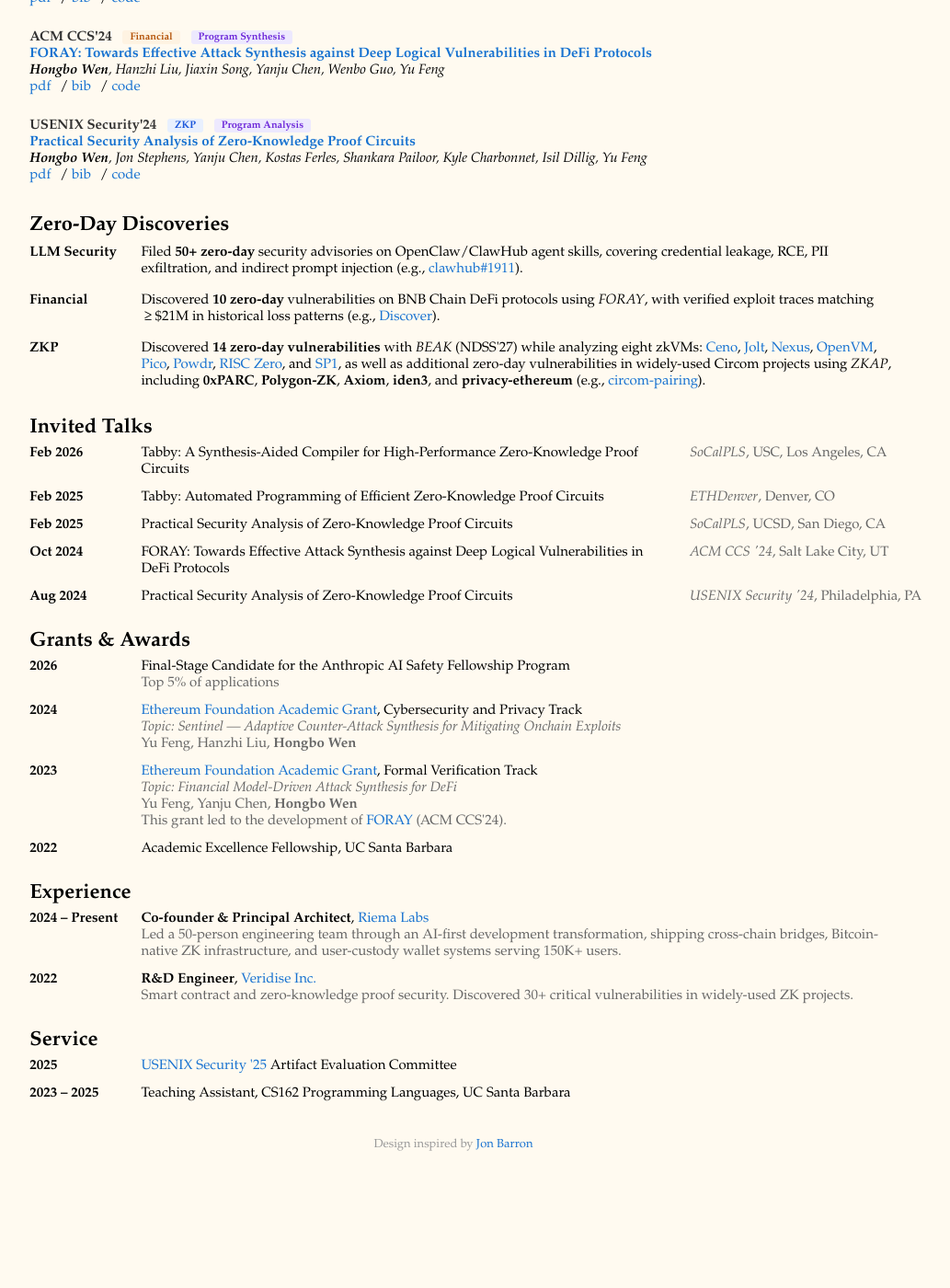
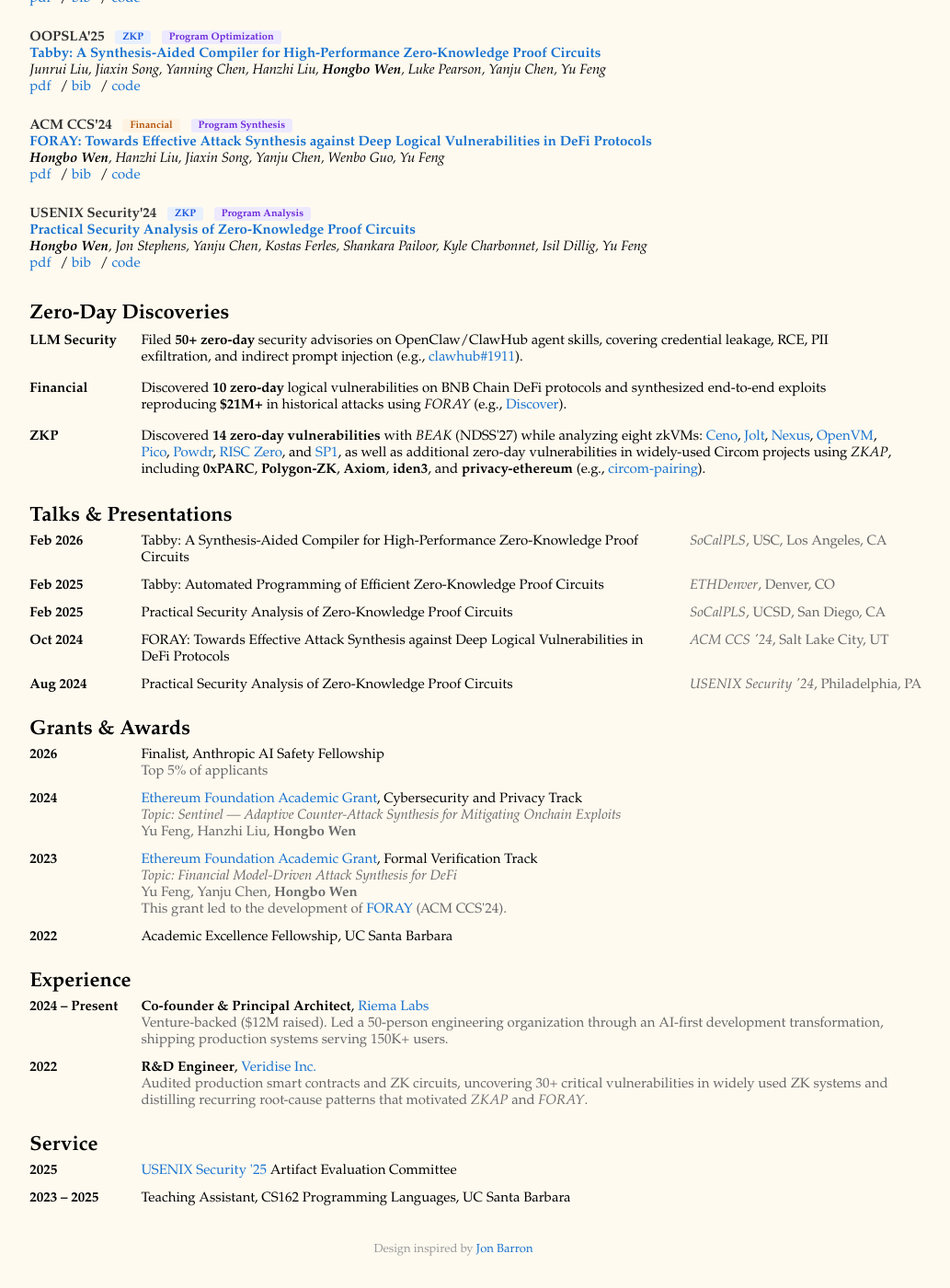
Before and after one commit to whbjzzwjxq/whbjzzwjxq.github.io, a Jekyll site: the page built from _posts/2025-01-28-USENIX_AEC.markdown, in a window 1280 px wide and 1400 px high, scrolled down 809 px. Shown: the whole window at 92% size, without its empty margins (147-1180 px from the left). Built offline with Jekyll 4.4.1, drawn with Linux system fonts in a browser that asks for light colours; before the commit the page ends 2095 px from its top, so only the background shows below that; some of the changed text lies outside the part shown.

Commit message:
Refine homepage bio, experience, and sync updated academic CV

```diff
--- a/_layouts/default.html
+++ b/_layouts/default.html
@@ -76,6 +76,22 @@
         </table>
         <table style="width:100%;border:0;border-spacing:0;border-collapse:separate;margin-right:auto;margin-left:auto;">
           <tbody id="accepted-publications-current" class="accepted-publications">
+          <!-- SEMIA (ICSE'27) -->
+          <tr>
+            <td style="padding:12px 2.5%;width:75%;vertical-align:middle">
+              <span class="pub-venue">ICSE'27</span>
+              <span class="label label-agent">LLM Security</span><br>
+              <a href="https://arxiv.org/abs/2605.00314">
+                <papertitle>Interpretable Security Analysis of Agent Skills</papertitle>
+              </a><br>
+              <span class="pub-authors"><b>Hongbo Wen</b>, Ying Li, Hanzhi Liu, Chaofan Shou, Yanju Chen, Yuan Tian, Yu Feng</span><br>
+              <span class="pub-links">
+                <a href="/pdfs/26_ARXIV_SEMIA.pdf">pdf</a>
+              </span>
+            </td>
+            <td style="padding:8px 2.5%;width:25%;vertical-align:middle;min-width:100px">
+            </td>
+          </tr>
           <!-- Beak (NDSS'27) -->
           <tr>
             <td style="padding:12px 2.5%;width:75%;vertical-align:middle">
@@ -140,22 +156,6 @@
               <span class="pub-authors">Ying Li, <b>Hongbo Wen</b>, Yanju Chen, Hanzhi Liu, Yuan Tian, Yu Feng</span><br>
               <span class="pub-links">
                 <a href="/pdfs/26_ARXIV_Sefz.pdf">pdf</a>
-              </span>
-            </td>
-            <td style="padding:8px 2.5%;width:25%;vertical-align:middle;min-width:100px">
-            </td>
-          </tr>
-          <!-- SEMIA (2026) -->
-          <tr>
-            <td style="padding:12px 2.5%;width:75%;vertical-align:middle">
-              <span class="pub-venue">arXiv 2026</span>
-              <span class="label label-agent">LLM Security</span><br>
-              <a href="https://arxiv.org/abs/2605.00314">
-                <papertitle>SEMIA: Auditing Agent Skills via Constraint-Guided Representation Synthesis</papertitle>
-              </a><br>
-              <span class="pub-authors"><b>Hongbo Wen</b>, Ying Li, Hanzhi Liu, Chaofan Shou, Yanju Chen, Yuan Tian, Yu Feng</span><br>
-              <span class="pub-links">
-                <a href="/pdfs/26_ARXIV_SEMIA.pdf">pdf</a>
               </span>
             </td>
             <td style="padding:8px 2.5%;width:25%;vertical-align:middle;min-width:100px">
@@ -275,8 +275,7 @@
           <tr>
             <td style="padding:8px 2.5%;width:15%;vertical-align:top;white-space:nowrap"><b>Financial</b></td>
             <td style="padding:8px 0;vertical-align:top">
-              Discovered <b>10 zero-day</b> vulnerabilities on BNB Chain DeFi protocols using <i>FORAY</i>,
-              with verified exploit traces matching &ge;$21M in historical loss patterns
+              Discovered <b>10 zero-day</b> logical vulnerabilities on BNB Chain DeFi protocols and synthesized end-to-end exploits reproducing <b>$21M+</b> in historical attacks using <i>FORAY</i>
               (e.g., <a href="https://github.com/SunWeb3Sec/DeFiHackLabs/blob/e2cc0be819257db7db56a5a424babccdbb99412b/past/2022/README.md#20220606-discover---flashloan--price-oracle-manipulation">Discover</a>).
             </td>
           </tr>
@@ -303,7 +302,7 @@
         <table style="width:100%;border:0;border-spacing:0;border-collapse:separate;margin-right:auto;margin-left:auto;">
           <tr>
             <td style="padding:20px 2.5% 0 2.5%">
-              <h2 id="sec-talks">Invited Talks</h2>
+              <h2 id="sec-talks">Talks &amp; Presentations</h2>
             </td>
           </tr>
         </table>
@@ -347,8 +346,8 @@
           <tr class="grant-entry">
             <td style="padding:6px 2.5%;width:15%;white-space:nowrap"><b>2026</b></td>
             <td style="padding:6px 0">
-              Final-Stage Candidate for the Anthropic AI Safety Fellowship Program<br>
-              <span style="color:#666">Top 5% of applications</span>
+              Finalist, Anthropic AI Safety Fellowship<br>
+              <span style="color:#666">Top 5% of applicants</span>
             </td>
           </tr>
           <tr class="grant-entry">
@@ -387,16 +386,15 @@
             <td style="padding:6px 2.5%;width:15%;white-space:nowrap;vertical-align:top"><b>2024 – Present</b></td>
             <td style="padding:6px 0;vertical-align:top">
               <b>Co-founder &amp; Principal Architect</b>, <a href="https://riema.xyz/">Riema Labs</a><br>
-              <span style="color:#666">Led a 50-person engineering team through an AI-first development transformation,
-              shipping cross-chain bridges, Bitcoin-native ZK infrastructure, and user-custody wallet systems
-              serving 150K+ users.</span>
+              <span style="color:#666">Venture-backed ($12M raised). Led a 50-person engineering organization through an
+              AI-first development transformation, shipping production systems serving 150K+ users.</span>
             </td>
           </tr>
           <tr>
             <td style="padding:6px 2.5%;width:15%;white-space:nowrap;vertical-align:top"><b>2022</b></td>
             <td style="padding:6px 0;vertical-align:top">
               <b>R&amp;D Engineer</b>, <a href="https://veridise.com/">Veridise Inc.</a><br>
-              <span style="color:#666">Smart contract and zero-knowledge proof security. Discovered 30+ critical vulnerabilities in widely-used ZK projects.</span>
+              <span style="color:#666">Audited production smart contracts and ZK circuits, uncovering 30+ critical vulnerabilities in widely used ZK systems and distilling recurring root-cause patterns that motivated <i>ZKAP</i> and <i>FORAY</i>.</span>
             </td>
           </tr>
         </table>
```
Also changed, not shown: other parts of _layouts/default.html (+1 -1 lines), 1 other file.
